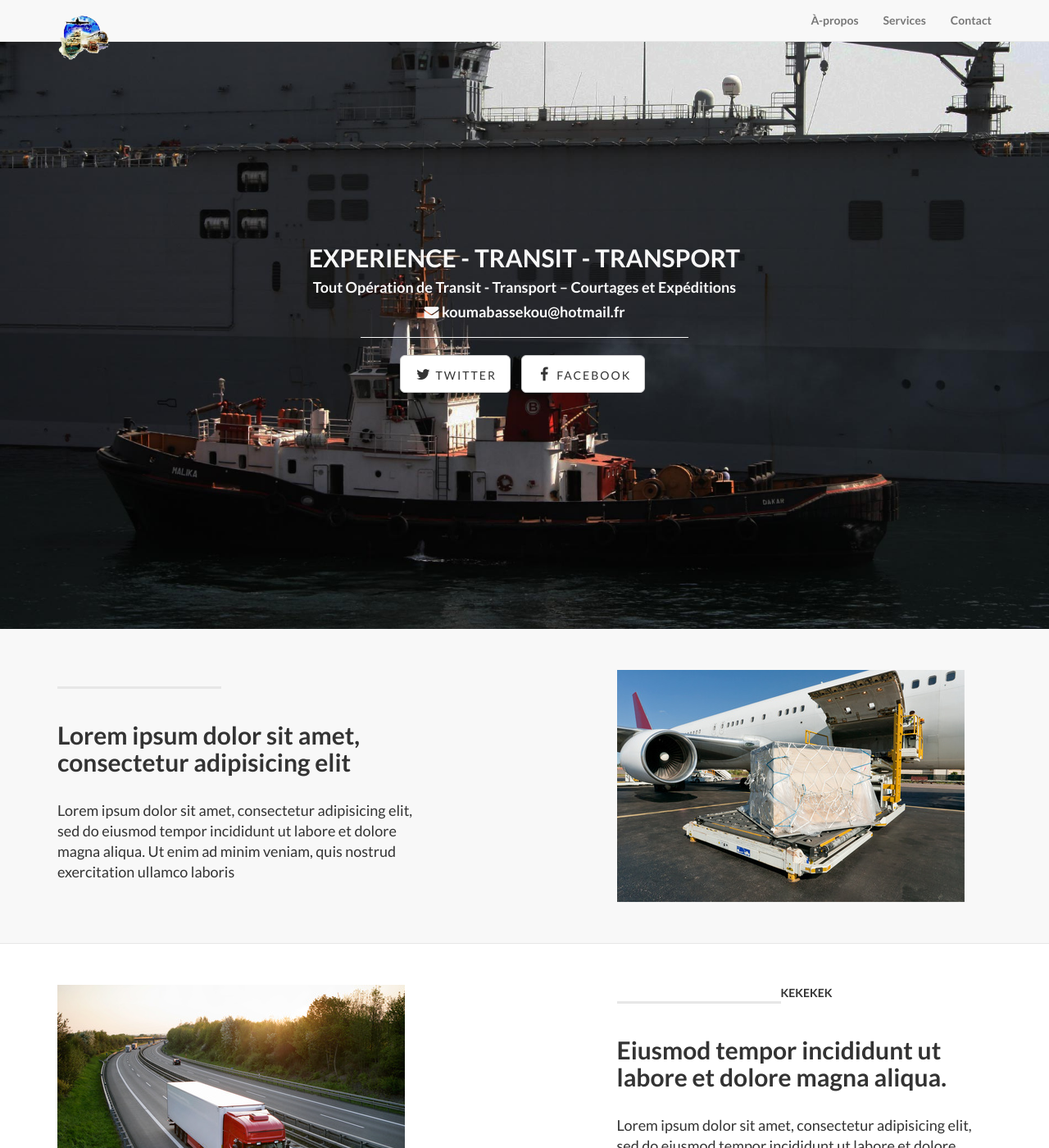
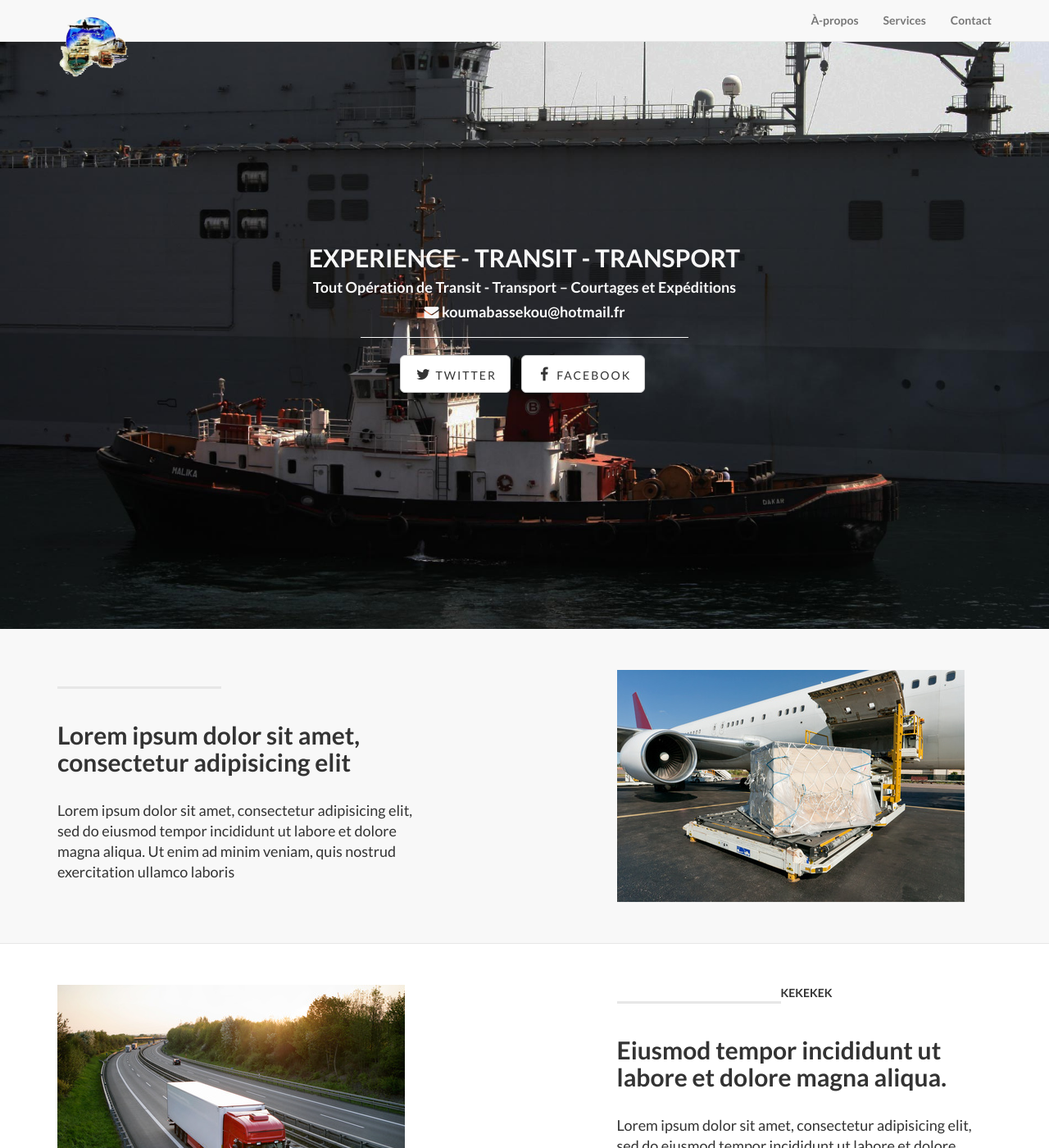
Before and after one commit to Ciwara/bass, a Jekyll site: the page built from index.html, in a window 1280 px wide and 1400 px high. Shown: the whole window at 82% size. Built offline with Jekyll 4.4.1, drawn with Linux system fonts in a browser that asks for light colours.

Commit message:
Augmentation de la taille du logo.

```diff
--- a/css/landing-page.css
+++ b/css/landing-page.css
@@ -26,7 +26,7 @@ h6 {
 }
 .navbar-brand > img {
     /*display: block;*/
-    width: 66px
+    width: 90px
 }
 .lead {
     font-size: 18px;
```
Also changed, not shown: 1 other file.
